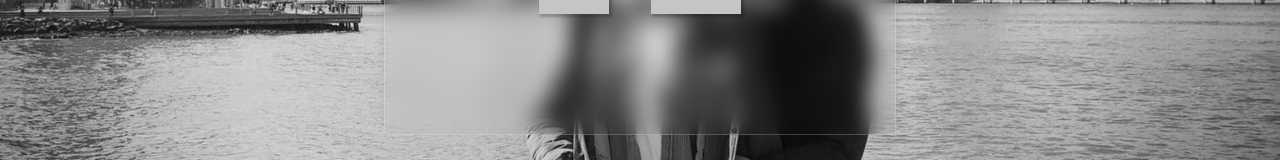
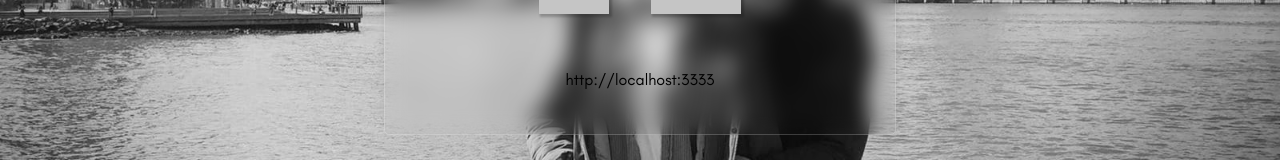
Before and after one commit to mmercado4/weddingweb, a React app: page /login in a window 1280 px wide. Shown: the part 445-605 px from the top of the page. Built offline with nearby package versions, Linux system fonts and the light colour scheme; the HTML template or start-up script is replaced by a standard one.

Commit message:
git(login): token test

```diff
--- a/src/components/Admin/Login.js
+++ b/src/components/Admin/Login.js
@@ -124,6 +124,7 @@ export default function Login() {
           </div>
           <p className="login-warning">{warning}</p>
         </div>
+        <p>{`${HOST}${APIPORT}`} </p>
         {login ? <Redirect to="admin" /> : null}
       </div>
     </section>
--- a/src/tools/constants.js
+++ b/src/tools/constants.js
@@ -1,8 +1,14 @@
 const LOCALPORT = 3434;
-const HOST = "https://weddingmc-api.herokuapp.com";
-const APIPORT = "";
-// const HOST = "http://localhost:";
-// const APIPORT = 3333;
+let HOST;
+let APIPORT;
+
+if (process.env.NODE_ENV === "production") {
+  HOST = "https://weddingmc-api.herokuapp.com";
+  APIPORT = "";
+} else {
+  HOST = "http://localhost:";
+  APIPORT = 3333;
+}
 
 module.exports = {
   LOCALPORT: LOCALPORT,
```
